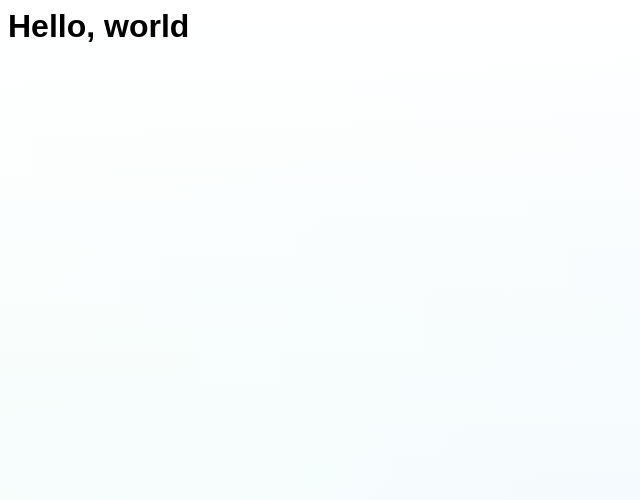
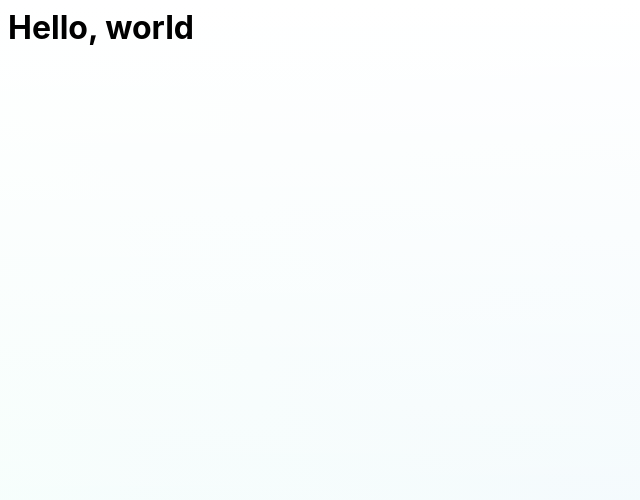
Before and after one commit to bvankat/bvankat.github.io, a plain HTML site: page index.html in a window 1280 px wide. Shown: the top 500 px of the page, 0-640 px from the left. Drawn offline with Linux system fonts and the light colour scheme.

Commit message:
Update index.html

```diff
--- a/index.html
+++ b/index.html
@@ -7,12 +7,19 @@
     <title>Github testing ground</title>
 
   <style>
+
     :root {
       --gradient-from: 80 227 194;
       --gradient-to: 0 112 243;
     }
 
-    body { font-family: sans-serif; background: linear-gradient(180deg,#fff 0,hsla(0,0%,100%,0) 100%),linear-gradient(90deg,rgb(var(--gradient-from,192.5 192.5 192.5)/.08) 0,rgb(var(--gradient-to,192.5 192.5 192.5)/.08) 100%),linear-gradient(to right,transparent,rgba(0,0,0,.05) 10%,rgba(0,0,0,.05) 90%,transparent); background-size: 100% 100%,100% 100%,1440px 1px; background-position: bottom; background-repeat: no-repeat; }
+    body {
+      font-family: "Inter",-apple-system,BlinkMacSystemFont,"Segoe UI","Roboto","Oxygen","Ubuntu","Cantarell","Fira Sans","Droid Sans","Helvetica Neue",sans-serif;
+      background: linear-gradient(180deg,#fff 0,hsla(0,0%,100%,0) 100%),linear-gradient(90deg,rgb(var(--gradient-from,192.5 192.5 192.5)/.08) 0,rgb(var(--gradient-to,192.5 192.5 192.5)/.08) 100%),linear-gradient(to right,transparent,rgba(0,0,0,.05) 10%,rgba(0,0,0,.05) 90%,transparent);
+      background-size: 100% 100%,100% 100%,1440px 1px;
+      background-position: bottom;
+      background-repeat: no-repeat; }
+
   </style>
 
   </head>
```
